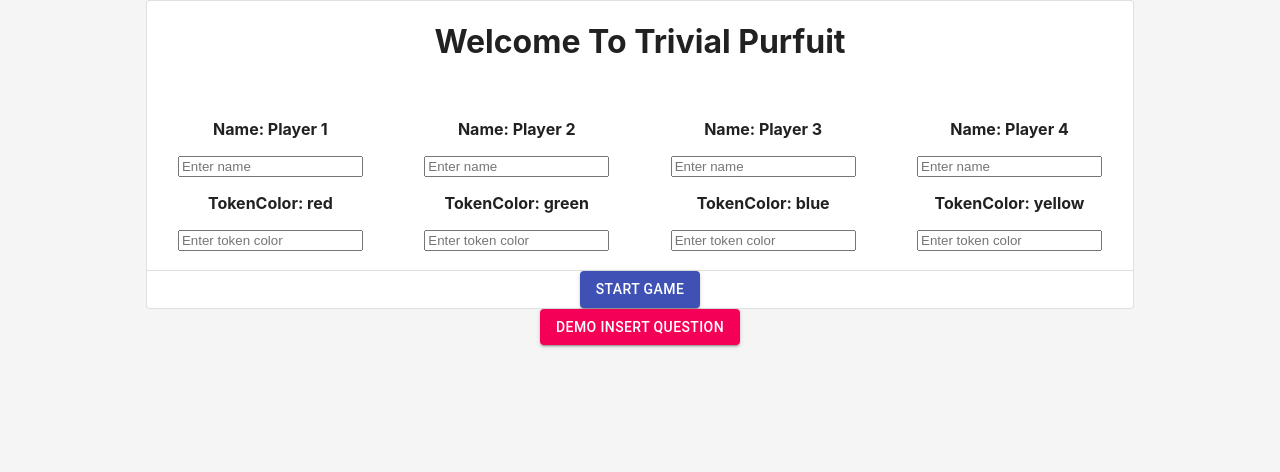
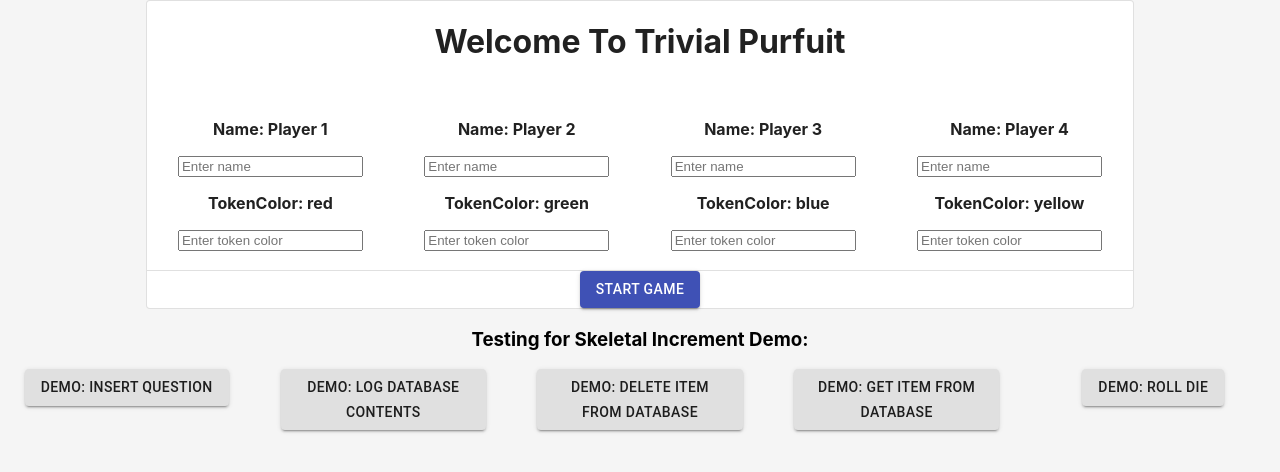
Before and after one commit to GuardiansOfTheCode/trivial-purfuit, a React (Create React App) app in the folder app/: page / in a window 1280 px wide. Shown: the top 472 px of the page. Built offline with nearby package versions, Linux system fonts and the light colour scheme.

Commit message:
Added die roll, updated formatting

```diff
--- a/app/src/common/models/Question.ts
+++ b/app/src/common/models/Question.ts
@@ -1,11 +1,13 @@
 export class Question {
+    private _question: string;
+    private _correctAnswer: string;
+    private _incorrectAnswers: string;
+
     constructor(question: string, correctAnswer: string, incorrectAnswers: string) {
         this._question = question;
         this._correctAnswer = correctAnswer;
         this._incorrectAnswers = incorrectAnswers;
     }
-
-    private _question: string;
 
     get question(): string {
         return this._question;
@@ -15,8 +17,6 @@ export class Question {
         this._question = value;
     }
 
-    private _correctAnswer: string;
-
     get correctAnswer(): string {
         return this._correctAnswer;
     }
@@ -24,8 +24,6 @@ export class Question {
     set correctAnswer(value: string) {
         this._correctAnswer = value;
     }
-
-    private _incorrectAnswers: string;
 
     get incorrectAnswers(): string {
         return this._incorrectAnswers;
--- a/app/src/common/services/PlayerStateService.ts
+++ b/app/src/common/services/PlayerStateService.ts
@@ -2,14 +2,15 @@ import {Player} from '../models/Player';
 import {DEFAULT_PLAYERS} from '../models/states/DefaultStates';
 
 export class PlayerStateService {
+    private static _instance: PlayerStateService = new PlayerStateService();
+    private _playerState: Player[] = DEFAULT_PLAYERS;
+
     constructor() {
         if (PlayerStateService._instance) {
             throw new Error('Instantiation failed: Use PlayerStateService.instance instead of \'new\'.');
         }
         PlayerStateService._instance = this;
     }
-
-    private static _instance: PlayerStateService = new PlayerStateService();
 
     static get instance(): PlayerStateService {
         return this._instance;
@@ -18,8 +19,6 @@ export class PlayerStateService {
     static set instance(value: PlayerStateService) {
         this._instance = value;
     }
-
-    private _playerState: Player[] = DEFAULT_PLAYERS;
 
     get playerState(): Player[] {
         return this._playerState;
--- a/app/src/common/services/QuestionService.ts
+++ b/app/src/common/services/QuestionService.ts
@@ -2,6 +2,7 @@ import {QuestionDao} from '../dao/QuestionDao';
 import {Question} from '../models/Question';
 
 export class QuestionService {
+    private static _instance: QuestionService = new QuestionService();
     private questionDao: QuestionDao = QuestionDao.instance;
 
     constructor() {
@@ -10,8 +11,6 @@ export class QuestionService {
         }
         QuestionService._instance = this;
     }
-
-    private static _instance: QuestionService = new QuestionService();
 
     static get instance(): QuestionService {
         return this._instance;
@@ -23,7 +22,8 @@ export class QuestionService {
 
     // TODO: Remove/edit after skeletal increment demo
     public insertQuestion(question: Question) {
-        console.log(`[QuestionService] insertQuestion(${JSON.stringify(question)})`);
+        console.log(`[QuestionService] insertQuestion()...`);
         this.questionDao.insert(question);
+        console.log(`[QuestionService] insertQuestion() - COMPLETE`);
     }
 }
--- a/app/src/components/GameBoard/GameBoard.tsx
+++ b/app/src/components/GameBoard/GameBoard.tsx
@@ -1,6 +1,6 @@
-import React from 'react';
 import {Button, Grid, Paper} from '@material-ui/core';
 import propTypes from 'prop-types';
+import React from 'react';
 import GameSpace from './GameSpace/GameSpace';
 
 const GameBoard = (props: any) => {
--- a/app/src/components/GameBoard/GameSpace/GameSpace.tsx
+++ b/app/src/components/GameBoard/GameSpace/GameSpace.tsx
@@ -1,8 +1,8 @@
-import React from 'react';
-import './GameSpace.css';
 import {Box, Grid} from '@material-ui/core';
 import propTypes from 'prop-types';
+import React from 'react';
 import Token from '../Token/Token';
+import './GameSpace.css';
 
 // TODO: Make GameSpace a drop target
 const GameSpace = (props: any) => {
--- a/app/src/components/GameBoard/Token/Token.tsx
+++ b/app/src/components/GameBoard/Token/Token.tsx
@@ -1,6 +1,6 @@
+import BorderOuterIcon from '@material-ui/icons/BorderOuter';
+import propTypes from 'prop-types';
 import React from 'react';
-import propTypes from 'prop-types';
-import BorderOuterIcon from '@material-ui/icons/BorderOuter';
 
 // TODO: Make Token draggable and droppable
 const Token = (props: any) => {
--- a/app/src/components/StartScreen/Players/Player/Player.tsx
+++ b/app/src/components/StartScreen/Players/Player/Player.tsx
@@ -1,7 +1,7 @@
+import {Grid} from '@material-ui/core';
+import propTypes from 'prop-types';
 import React from 'react';
-import {Grid} from '@material-ui/core';
 import './Player.css';
-import propTypes from 'prop-types';
 
 const Player = (props: any) => {
     return (
--- a/app/src/components/StartScreen/Players/Players.tsx
+++ b/app/src/components/StartScreen/Players/Players.tsx
@@ -1,6 +1,6 @@
-import React from 'react';
 import {Grid} from '@material-ui/core';
 import propTypes from 'prop-types';
+import React from 'react';
 import Player from './Player/Player';
 
 const Players = (props: any) => {
--- a/app/src/components/StartScreen/StartScreen.tsx
+++ b/app/src/components/StartScreen/StartScreen.tsx
@@ -1,8 +1,8 @@
-import React from 'react';
 import {Button, Divider, Paper} from '@material-ui/core';
 import propTypes from 'prop-types';
+import React from 'react';
+import Players from './Players/Players';
 import './StartScreen.css';
-import Players from './Players/Players';
 
 const StartScreen = (props: any) => {
     return (
--- a/app/src/containers/App/App.tsx
+++ b/app/src/containers/App/App.tsx
@@ -1,30 +1,58 @@
+import {Button, Container, Grid} from '@material-ui/core';
 import React, {useState} from 'react';
-import {Button, Container} from '@material-ui/core';
-import './App.css';
+import {QuestionDao} from '../../common/dao/QuestionDao';
+import {Question} from '../../common/models/Question';
+import {PlayerStateService} from '../../common/services/PlayerStateService';
+import {QuestionService} from '../../common/services/QuestionService';
+import GameBoard from '../../components/GameBoard/GameBoard';
 import Layout from '../../components/Layout/Layout';
 import StartScreen from '../../components/StartScreen/StartScreen';
-import GameBoard from '../../components/GameBoard/GameBoard';
-import {PlayerStateService} from '../../common/services/PlayerStateService';
-import {QuestionService} from '../../common/services/QuestionService';
-import {Question} from '../../common/models/Question';
-import {QuestionDao} from '../../common/dao/QuestionDao';
+import './App.css';
 
 const playerStateService: PlayerStateService = PlayerStateService.instance;
 const questionService: QuestionService = QuestionService.instance;
 
 // TODO: Remove/edit after skeletal increment demo
-const demoDB: Question[] = QuestionDao.instance.demoDB;
+const questionDao: QuestionDao = QuestionDao.instance;
 
 const App = () => {
     // TODO: Remove/edit after skeletal increment demo
     const demoInsertQuestionHandler = () => {
-        console.log(`[demoDB] = ${JSON.stringify(demoDB)}`);
         const demoQuestion: Question = new Question(
             'What year was the Declaration of Independence signed?',
             '1776',
             '1992,1999,1990');
+        console.log(`[App] inserting question into demoDB...`);
         questionService.insertQuestion(demoQuestion);
-        console.log(`[demoDB] = ${JSON.stringify(demoDB)}`);
+        console.log(`[App] inserting question into demoDB - COMPLETE`);
+    };
+
+    // TODO: Remove/edit after skeletal increment demo
+    const showDemoDatabaseContentsHandler = () => {
+        console.log(`[App] printing demoDB...`);
+        questionDao.printDemoDB();
+        console.log(`[App] printing demoDB - COMPLETE`);
+    };
+
+    // TODO: Remove/edit after skeletal increment demo
+    const deleteItemDemoDBHandler = () => {
+        console.log(`[App] deleting last item...`);
+        questionDao.delete();
+        console.log(`[App] deleting last item - COMPLETE`);
+    };
+
+    // TODO: Remove/edit after skeletal increment demo
+    const getFirstItemFromDemoDBHandler = () => {
+        console.log(`[App] getting first item...`);
+        const firstItem: Question = questionDao.getFirstItem();
+        console.log(`[App] got first item: ${JSON.stringify(firstItem)}`);
+    };
+
+    // TODO: Remove/edit after skeletal increment demo
+    let dieValue: number = 0;
+    const rollDieHandler = () => {
+        dieValue = Math.ceil(Math.random() * 6);
+        console.log(`[App] new die value: ${dieValue}`);
     };
 
     const [showStartScreen, toggleShowStartScreen] = useState(true);
@@ -46,7 +74,10 @@ const App = () => {
     };
 
     // TODO: Consider replacing this show/hide functionality with routing
-    const toggleShowStartScreenHandler = () => toggleShowStartScreen(!showStartScreen);
+    const toggleShowStartScreenHandler = () => {
+        console.log(!showStartScreen ? '[App] Show Startscreen' : '[App] Show Gameboard');  // TODO: Remove logging
+        toggleShowStartScreen(!showStartScreen);
+    };
 
     const page = showStartScreen ?
         <StartScreen players={playerState.players}
@@ -61,11 +92,49 @@ const App = () => {
                 {page}
 
                 {/*TODO: Remove/edit after skeletal increment demo*/}
-                <Button variant={'contained'}
-                        color={'secondary'}
-                        onClick={demoInsertQuestionHandler}>
-                    DEMO INSERT QUESTION
-                </Button>
+                <Grid container
+                      direction={'row'}
+                      justify={'space-between'}>
+                    <Grid item xs={12}>
+                        <h3>Testing for Skeletal Increment Demo:</h3>
+                    </Grid>
+                    <Grid item xs={2}>
+                        <Button variant={'contained'}
+                                color={'default'}
+                                onClick={demoInsertQuestionHandler}>
+                            DEMO: Insert Question
+                        </Button>
+                    </Grid>
+                    <Grid item xs={2}>
+                        <Button variant={'contained'}
+                                color={'default'}
+                                onClick={showDemoDatabaseContentsHandler}>
+                            DEMO: Log Database Contents
+                        </Button>
+                    </Grid>
+                    <Grid item xs={2}>
+                        <Button variant={'contained'}
+                                color={'default'}
+                                onClick={deleteItemDemoDBHandler}>
+                            DEMO: Delete Item From Database
+                        </Button>
+                    </Grid>
+                    <Grid item xs={2}>
+                        <Button variant={'contained'}
+                                color={'default'}
+                                onClick={getFirstItemFromDemoDBHandler}>
+                            DEMO: Get Item From Database
+                        </Button>
+                    </Grid>
+                    <Grid item xs={2}>
+                        <Button variant={'contained'}
+                                color={'default'}
+                                onClick={rollDieHandler}>
+                            DEMO: Roll Die
+                        </Button>
+                    </Grid>
+                </Grid>
+
             </Layout>
         </Container>
     );
--- a/app/src/index.tsx
+++ b/app/src/index.tsx
@@ -1,7 +1,7 @@
 import React from 'react';
 import ReactDOM from 'react-dom';
+import App from './containers/App/App';
 import './index.css';
-import App from './containers/App/App';
 import * as serviceWorker from './serviceWorker';
 
 ReactDOM.render(
```
Also changed, not shown: app/src/common/dao/QuestionDao.ts (+22 -5 lines), 1 other file (tests, documents, lock files or other folders).
